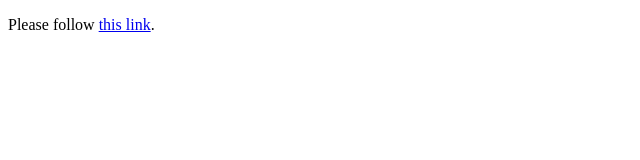
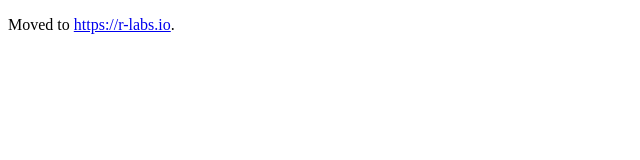
Before and after one commit to r-artworks/r-artworks.github.io, a plain HTML site: page index.html in a window 1280 px wide. Shown: the full height of the page, 0-640 px from the left. Drawn offline with Linux system fonts and the light colour scheme.

Commit message:
Adding moved link

```diff
--- a/index.html
+++ b/index.html
@@ -4,6 +4,6 @@
     <meta http-equiv="refresh" content="1; url='https://r-labs.io'" />
   </head>
   <body>
-    <p>Please follow <a href="https://r-labs.io">this link</a>.</p>
+    <p>Moved to <a href="https://r-labs.io">https://r-labs.io</a>.</p>
   </body>
 </html>
```
